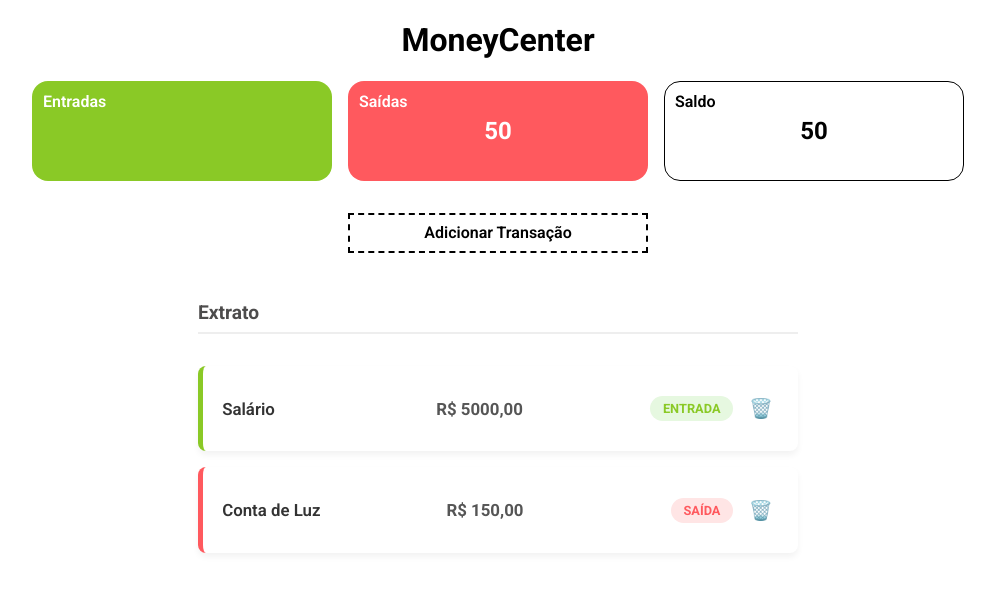
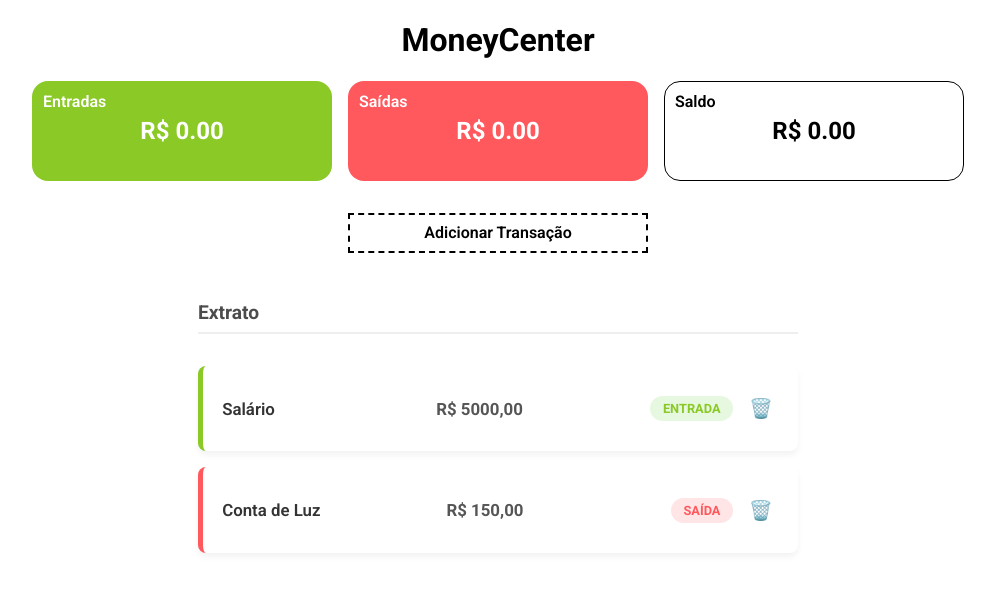
Before and after one commit to jeancarloslima/dashboard-financeiro, a React (Vite) app: page / in a window 1280 px wide. Shown: the top 592 px of the page, without its empty margins (142-1137 px from the left). Built offline with nearby package versions, Linux system fonts and the light colour scheme.

Commit message:
Adicionando função de atualização de valores do Resumo Financeiro

```diff
--- a/src/App.jsx
+++ b/src/App.jsx
@@ -1,4 +1,4 @@
-import { useEffect, useReducer, useState } from "react";
+import { useEffect, useReducer } from "react";
 import styles from "./App.module.css";
 import FormularioTransacao from "./components/FormularioTransacao";
 import ListaTransacoes from "./components/ListaTransacoes";
--- a/src/components/ResumoFinanceiro/index.jsx
+++ b/src/components/ResumoFinanceiro/index.jsx
@@ -1,24 +1,31 @@
-import { useState } from "react";
+import { useMemo, useState } from "react";
 import styles from "./ResumoFinanceiro.module.css";
 
 export default function ResumoFinanceiro({ transacoes }) {
-    const [entradas, setEntradas] = useState(transacoes.filter((transacao) => transacao.tipo === "Entrada"));
-    const [saida, setSaida] = useState(transacoes.filter((transacao) => transacao.tipo === "Saída"));
-    const [saldo, setSaldo] = useState(0);
+    const { entradas, saidas, saldo } = useMemo(() => {
+        const totalEntradas = transacoes.filter((transacao) => transacao.tipo === "Entrada").reduce((acc, curr) => acc + curr.valor, 0);
+        const totalSaidas = transacoes.filter((transacao) => transacao.tipo === "Saida").reduce((acc, curr) => acc + curr.valor, 0);
+
+        return {
+            entradas: totalEntradas,
+            saidas: totalSaidas,
+            saldo: totalEntradas - totalSaidas
+        };
+    }, [transacoes]);
 
     return (
         <div className={styles.container}>
             <div className={`${styles.itemResumo} ${styles.totalEntradas}`}>
                 <span className={styles.tituloResumo}>Entradas</span>
-                <h2></h2>
+                <h2>R$ {entradas.toFixed(2)}</h2>
             </div>
             <div className={`${styles.itemResumo} ${styles.totalSaidas}`}>
                 <span className={styles.tituloResumo}>Saídas</span>
-                <h2>50</h2>
+                <h2>R$ {saidas.toFixed(2)}</h2>
             </div>
             <div className={`${styles.itemResumo} ${styles.saldo}`}>
                 <span className={styles.tituloResumo}>Saldo</span>
-                <h2>50</h2>
+                <h2>R$ {saldo.toFixed(2)}</h2>
             </div>
         </div>
     )
```
